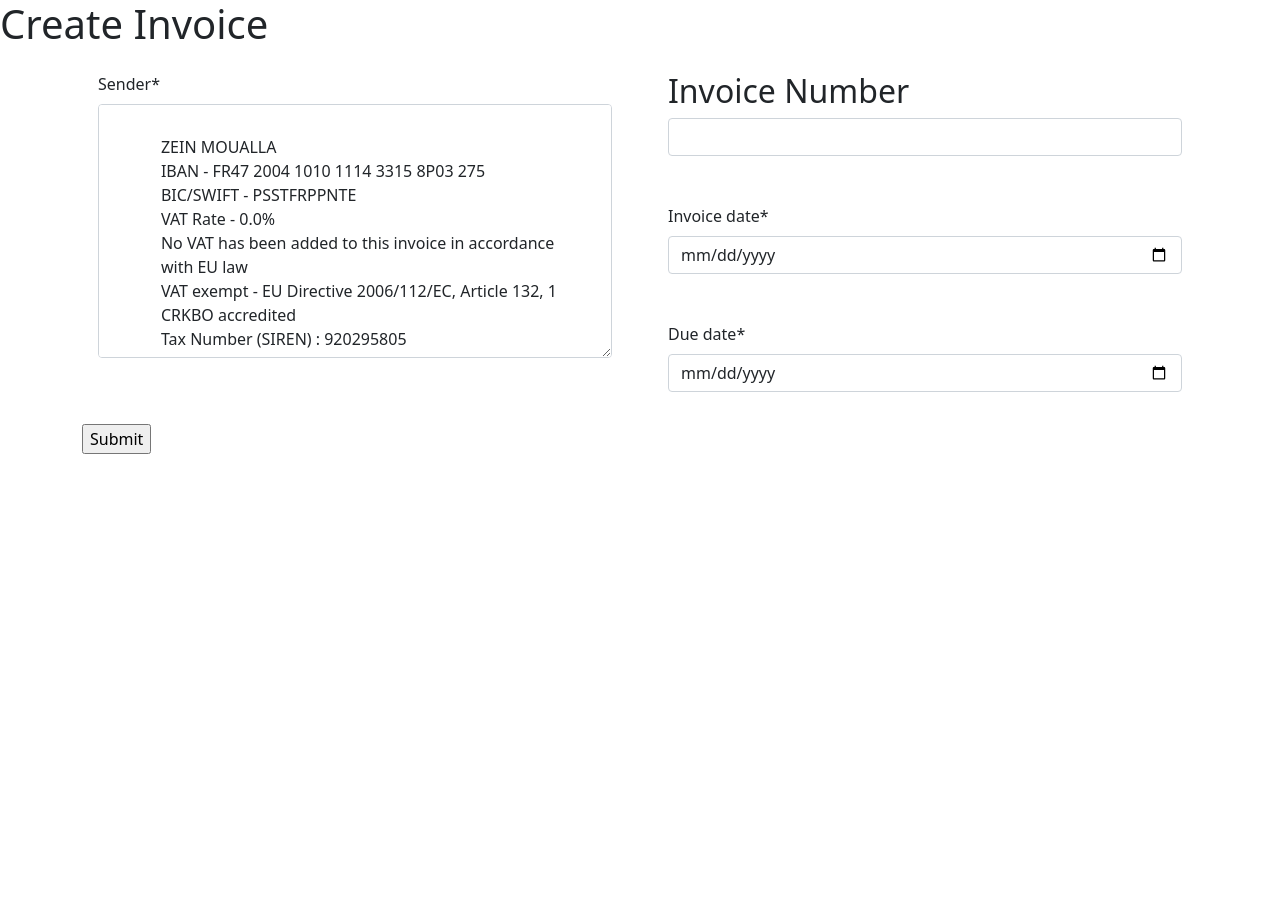
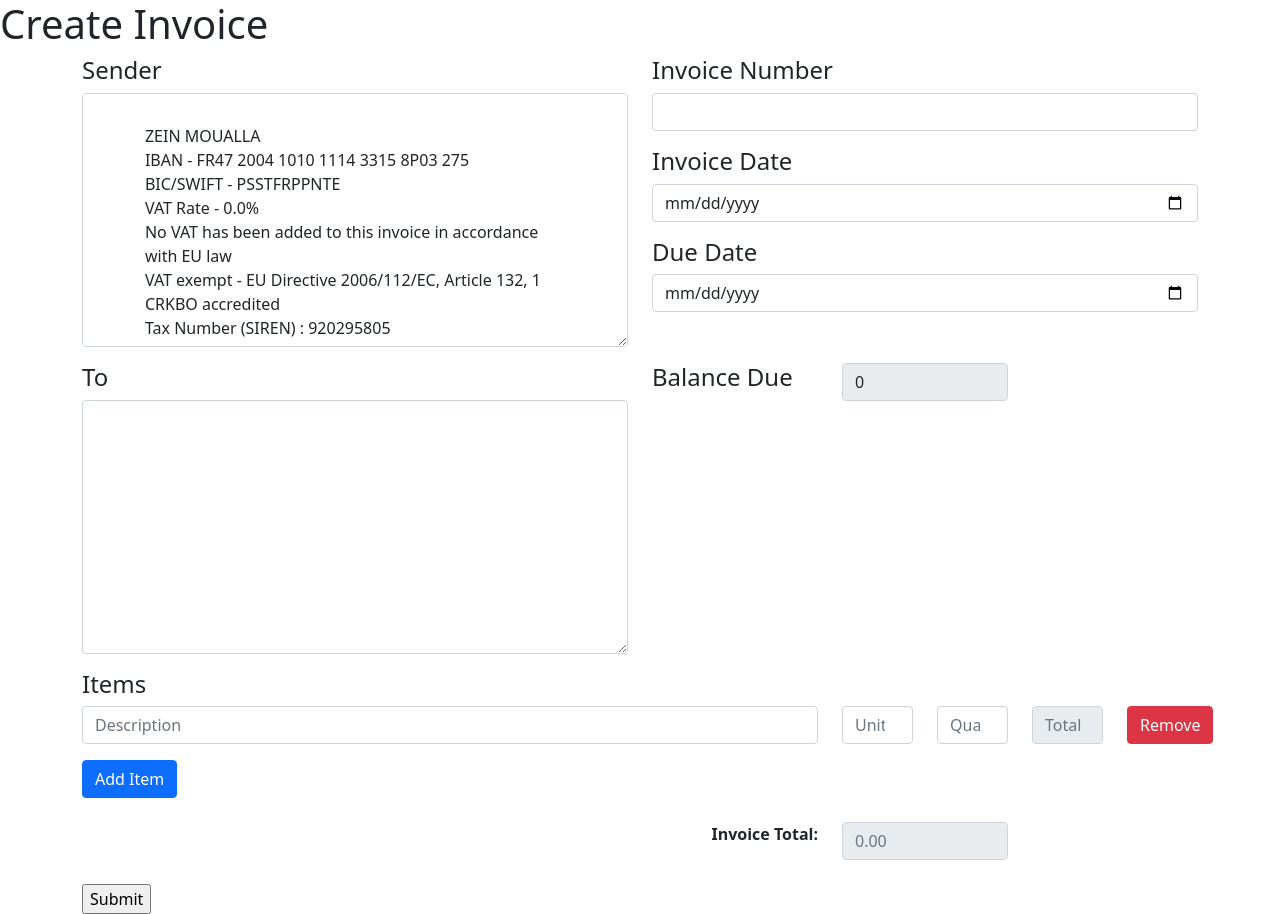
Before and after one commit to Zen1400/Data_Science_Portfolio, a Django app: page /invoice/ in a window 1280 px wide. Before the commit the page ends 454 px from the top, so only its background shows below. Run offline with Django 4.2, Linux system fonts and the light colour scheme; some libraries are stand-ins or nearby versions.

Commit message:
Added 'add item' and 'remove' using JavaScript' and made 'total_invoice' and 'total' for items be calculated automatically

```diff
--- a/django_port/portfolio/base/forms.py
+++ b/django_port/portfolio/base/forms.py
@@ -16,12 +16,19 @@ class InvoiceForm(forms.ModelForm):
         model = Invoice
         fields = '__all__'          # what you want to output in the html file
         labels = {
-            'identifier' : ''     # To remove field's name
+            'identifier' : '',
+            'invoice_date' : '',
+            'due_date' : '',
+            'sender' : '',
+            'total_amount' : '',
+            'to' : '',
+            # To remove field's name
         }
 
         widgets = {'due_date': DateInput(),
                    'invoice_date': DateInput(),
-                   'sender' : forms.Textarea(attrs={'rows' :10, 'cols':2}),
-                   'to' : forms.Textarea(attrs={'size' : 1})
+                   'sender' : forms.Textarea(attrs={'rows' :10}),
+                   'to' : forms.Textarea(attrs={'size' : 1}),
+                   'total_amount': forms.NumberInput(attrs={'readonly': 'readonly'}),
 
                    }
--- a/django_port/portfolio/base/templates/base/invoice_pdf.html
+++ b/django_port/portfolio/base/templates/base/invoice_pdf.html
@@ -19,31 +19,34 @@
       <form method="POST" action="">
         {% csrf_token %}
 
-        <div class="row">
+        <div class="row ">
           <div class="col-6">
-            <div class="p-3 h-100"> <!-- First large element -->
+            <div class="p-0 m-0 h-100"> <!-- First large element -->
+              <h4>Sender</h4>
               {{ form.sender|as_crispy_field }}
             </div>
           </div>
           <div class="col-6">
             <div class="row h-33">
               <div class="col-12">
-                <div class="p-3 h-100"> <!-- Upper smaller element -->
-                  <h2>Invoice Number</h2>
+                <div class="p-0 m-0 h-100"> <!-- Upper smaller element -->
+                  <h4>Invoice Number</h4>
                   {{ form.identifier|as_crispy_field }}
                 </div>
               </div>
             </div>
             <div class="row h-33">
               <div class="col-12">
-                <div class="p-3 h-100"> <!-- Middle smaller element -->
+                <div class="p-0 m-0 h-100"> <!-- Middle smaller element -->
+                  <h4>Invoice Date</h4>
                   {{ form.invoice_date|as_crispy_field }}
                 </div>
               </div>
             </div>
             <div class="row h-33">
               <div class="col-12">
-                <div class="p-3 h-100">  <!-- Lower smaller element -->
+                <div class="p-0 m-0 h-100">  <!-- Lower smaller element -->
+                  <h4>Due Date</h4>
                   {{ form.due_date|as_crispy_field }}
                 </div>
               </div>
@@ -51,24 +54,151 @@
           </div>
         </div>
 
-        {% comment %} <div class="row">
+        <div class="row ">           <!-- second row -->
+          <div class="col-6">
+            <h4>To</h4>
+            {{ form.to|as_crispy_field}}
+          </div>
+          <div class="col-2 ">
 
-          <div class="col-6">
-            {{ form.to|as_crispy_field }}
+            <h4>Balance Due</h4>
           </div>
-          <div class="col-6">
+            <div class="col-2">
+              {{ form.total_amount|as_crispy_field }}
+            </div>
 
+        </div>
+
+        <h4>Items</h4>
+
+
+        <div id="invoice-items-container">
+          <div class="row invoice-item-row">
+              <div class="col-8">
+                  <input type="text" class="form-control" name="description[]" placeholder="Description">
+              </div>
+              <div class="col-1">
+                  <input type="number" class="form-control unit-price" name="unit_price[]" placeholder="Unit Price" step="0.01">
+              </div>
+              <div class="col-1">
+                  <input type="number" class="form-control quantity" name="quantity[]" placeholder="Quantity">
+              </div>
+              <div class="col-1">
+                  <input type="text" class="form-control total" name="total[]" placeholder="Total" readonly>
+              </div>
+              <div class="col-1">
+                  <button type="button" class="btn btn-danger remove-item">Remove</button>
+              </div>
           </div>
+      </div>
 
-        </div> {% endcomment %}
+      <button type="button" id="add-item" class="btn btn-primary mt-3">Add Item</button>
 
-        {% comment %} {{ form|crispy }} {% endcomment %}
-        <input type="submit">
+      <div class="row mt-4">
+          <div class="col-8 text-end">
+              <strong>Invoice Total:</strong>
+          </div>
+          <div class="col-2">
+              <input type="text" id="invoice-total" class="form-control" name="invoice_total" placeholder="0.00" readonly>
+          </div>
+      </div>
+
+        <br>
+
+        <div class="footer p-0 m-0">
+          <input type="submit">
+        </div>
+
+
+
+
       </form>
 
     </div>
     <!-- Invoice Form -->
 
+<!-- Include Bootstrap JS and Popper.js -->
+<script src="https://cdn.jsdelivr.net/npm/@popperjs/core@2.9.2/dist/umd/popper.min.js"></script>
+<script src="https://cdn.jsdelivr.net/npm/bootstrap@5.0.2/dist/js/bootstrap.min.js"></script>
+
+<script>
+    document.addEventListener('DOMContentLoaded', function () {
+        const invoiceItemsContainer = document.getElementById('invoice-items-container');
+        const addItemButton = document.getElementById('add-item');
+        const invoiceTotalInput = document.getElementById('invoice-total');
+
+        // Function to calculate total for each item row
+        function calculateRowTotal(row) {
+            const unitPrice = row.querySelector('.unit-price').value;
+            const quantity = row.querySelector('.quantity').value;
+            const total = row.querySelector('.total');
+
+            const calculatedTotal = (unitPrice * quantity).toFixed(2);
+            total.value = calculatedTotal;
+
+            calculateInvoiceTotal();
+        }
+
+        // Function to calculate the total sum of all item totals
+        function calculateInvoiceTotal() {
+            let invoiceTotal = 0.0;
+            const allTotals = document.querySelectorAll('.total');
+            allTotals.forEach(function (total) {
+                invoiceTotal += parseFloat(total.value) || 0;
+            });
+            invoiceTotalInput.value = invoiceTotal.toFixed(2);
+            document.getElementById('{{ form.total_amount.auto_id }}').value = invoiceTotal.toFixed(2);
+        }
+
+        // Event listener to add a new row
+        addItemButton.addEventListener('click', function () {
+            const newRow = document.createElement('div');
+            newRow.classList.add('row', 'invoice-item-row');
+            newRow.innerHTML = `
+                <div class="col-3">
+                    <input type="text" class="form-control" name="description[]" placeholder="Description">
+                </div>
+                <div class="col-2">
+                    <input type="number" class="form-control unit-price" name="unit_price[]" placeholder="Unit Price" step="0.01">
+                </div>
+                <div class="col-2">
+                    <input type="number" class="form-control quantity" name="quantity[]" placeholder="Quantity">
+                </div>
+                <div class="col-2">
+                    <input type="text" class="form-control total" name="total[]" placeholder="Total" readonly>
+                </div>
+                <div class="col-2">
+                    <button type="button" class="btn btn-danger remove-item">Remove</button>
+                </div>
+            `;
+            invoiceItemsContainer.appendChild(newRow);
+
+            // Attach event listeners to the new inputs
+            newRow.querySelector('.unit-price').addEventListener('input', function () {
+                calculateRowTotal(newRow);
+            });
+            newRow.querySelector('.quantity').addEventListener('input', function () {
+                calculateRowTotal(newRow);
+            });
+        });
+
+        // Event delegation for removing rows
+        invoiceItemsContainer.addEventListener('click', function (event) {
+            if (event.target.classList.contains('remove-item')) {
+                event.target.closest('.invoice-item-row').remove();
+                calculateInvoiceTotal();
+            }
+        });
+
+        // Attach event listeners to the initial row inputs
+        invoiceItemsContainer.querySelectorAll('.unit-price, .quantity').forEach(function (input) {
+            input.addEventListener('input', function () {
+                calculateRowTotal(input.closest('.row'));
+            });
+        });
+    });
+</script>
+
 
 
 </body>
```
